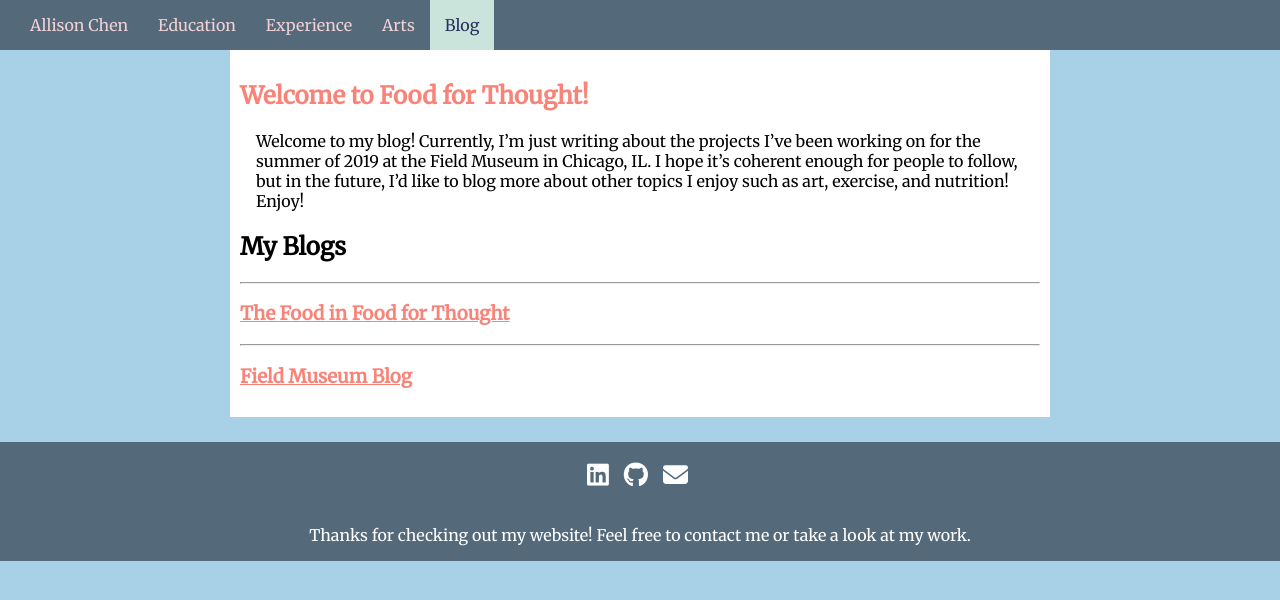
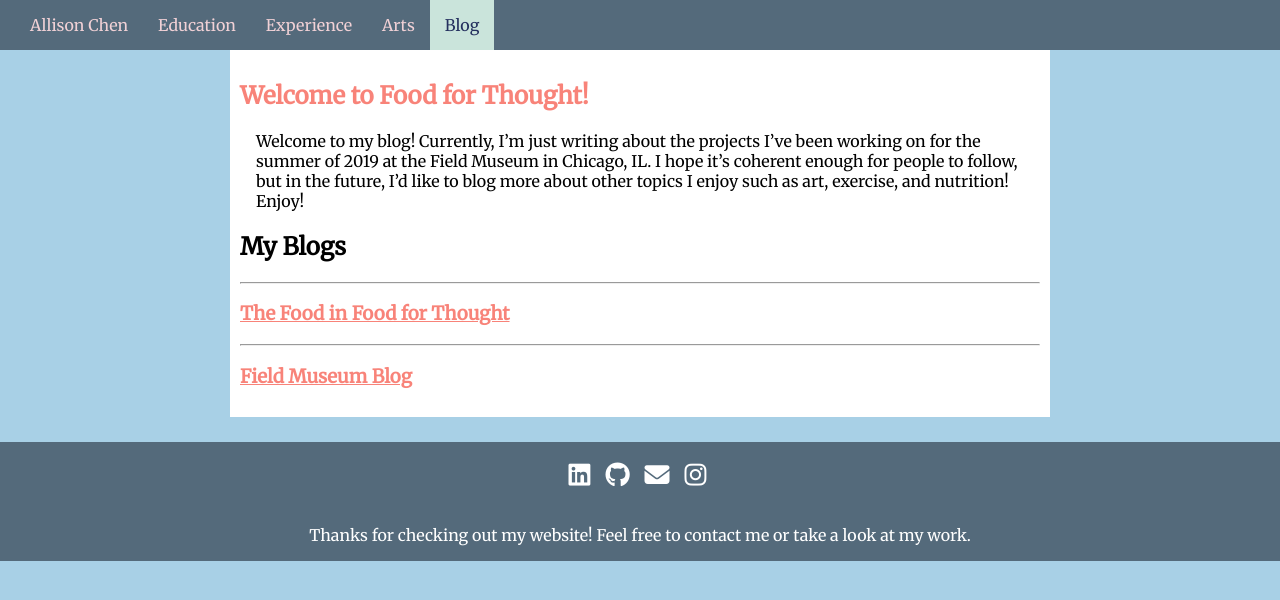
Before and after one commit to allisonchen23/food_for_thought, a Jekyll site: the page built from index.md, in a window 1280 px wide. Shown: the top 600 px of the page. Built offline with Jekyll 4.4.1, drawn with Linux system fonts in a browser that asks for light colours; nearby versions of some CDN libraries.

Commit message:
updated posts

```diff
--- a/_includes/footer.html
+++ b/_includes/footer.html
@@ -6,6 +6,7 @@
                     <li class="list-inline-item"><a href="https://www.linkedin.com/in/allison-chen-576136147"><i class="fa fa-linkedin-square"></i></a></li>
                     <li class="list-inline-item"><a href="https://github.com/allisonchen23"><i class="fa fa-github" aria-hidden="true"></i></a></li>
                     <li class="list-inline-item"><a href="mailto:allisonchen23@gmail.com" target="_self"><i class="fa fa-envelope"></i></a></li>
+                    <li class="list-inline-item"><a href="https://www.instagram.com/allison_chen7"><i class="fa fa-instagram"></i></a></li>
                     <!--
                     <li class="list-inline-item"><a href="javascript:void();"><i class="fa fa-facebook"></i></a></li>
                     <li class="list-inline-item"><a href="javascript:void();"><i class="fa fa-instagram"></i></a></li>
```
Also changed, not shown: 13 other files.
